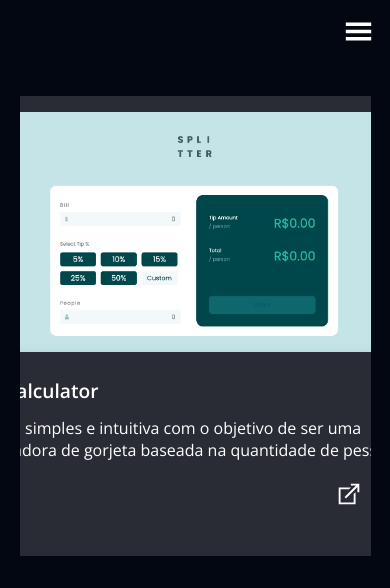
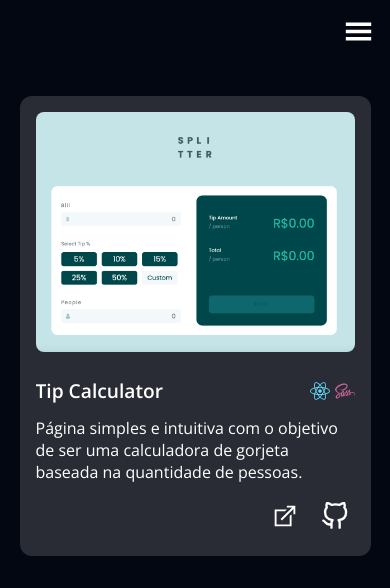
Before and after one commit to Brun0Silveir4/portfolio, a React (Vite) app: page /projects in a window 390 px wide. Shown: the top 588 px of the page. Built offline with nearby package versions, Linux system fonts and the light colour scheme.

Commit message:
update: projects page with mobile design

```diff
--- a/src/components/Project/Project.scss
+++ b/src/components/Project/Project.scss
@@ -1,7 +1,7 @@
 @import "../../Theme.scss";
 
 .project {
-  width: 480px;
+  max-width: 480px;
   min-height: 460px;
   background-color: var(--bgProjectCard);
   border-radius: 12px;
--- /dev/null
+++ b/src/pages/Projects/Projects-mobile.scss
@@ -0,0 +1,5 @@
+@media (max-width: 380px) {
+    .projects-container .projects-content .projects-wrapper {
+        width: 95%;
+    }
+}
--- a/src/pages/Projects/Projects.scss
+++ b/src/pages/Projects/Projects.scss
@@ -15,13 +15,16 @@
     justify-content: center;
 
     .projects-wrapper {
-  display: grid;
-  grid-template-columns: repeat(auto-fit, 480px);
-  justify-content: center;
-  align-items: start;
-  gap: 34px;
-  width: 90%;
-  margin-bottom: 6rem;
+      display: grid;
+      grid-template-columns: repeat(auto-fit, minmax(300px, 480px));
+      gap: 34px;
+      justify-content: center;
+      align-items: start;
+      width: 90%;
+      margin-bottom: 6rem;
     }
+
   }
 }
+
+@import './Projects-mobile.scss'
```
